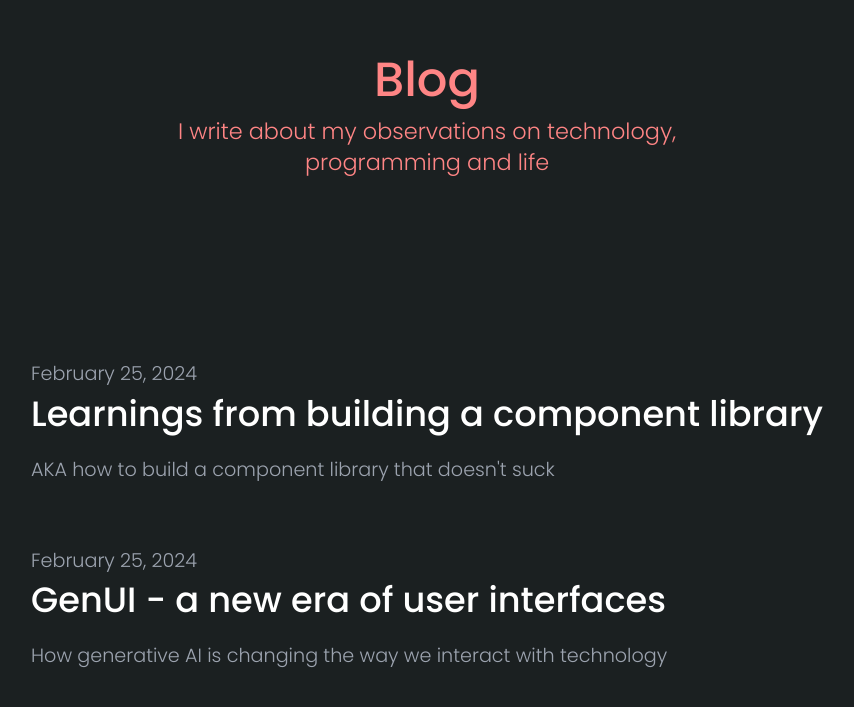
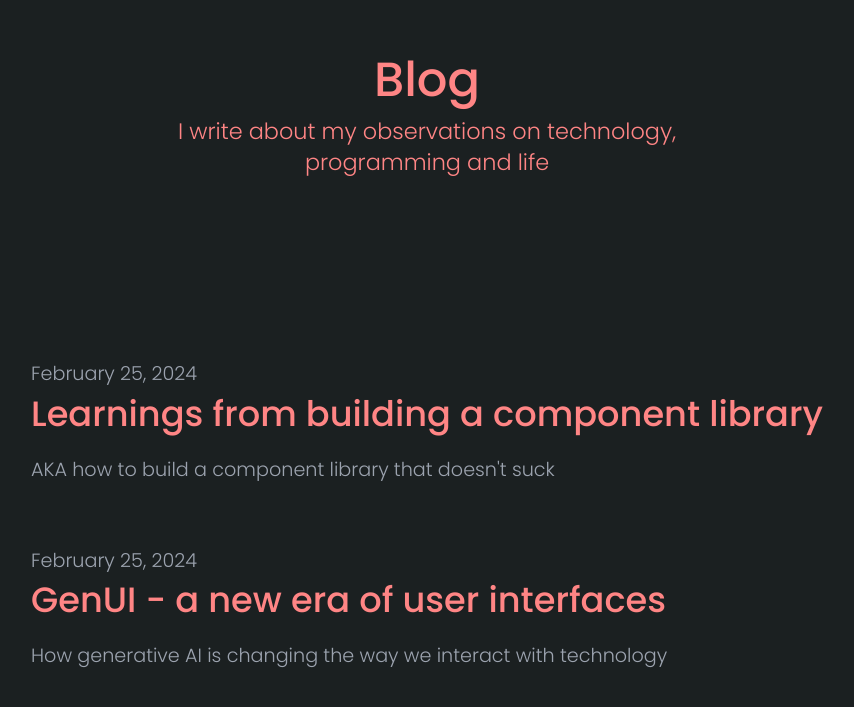
Before and after one commit to juiceo/juiceo.me, a Next.js app: page /posts in a window 1280 px wide. Shown: the part 139-846 px from the top of the page, without its empty margins (213-1067 px from the left). Before the commit the page ends 809 px from the top, so only its background shows below. Built offline with nearby package versions, Linux system fonts and the light colour scheme.

Commit message:
Add bottom padding to posts

```diff
--- a/src/components/pages/PostsPage.module.css
+++ b/src/components/pages/PostsPage.module.css
@@ -5,6 +5,7 @@
   justify-content: center;
   position: relative;
   overflow: hidden;
+  padding-bottom: 200px;
 }
 
 .header {
@@ -40,6 +41,7 @@
 
 .postTitle {
   margin-bottom: 1rem;
+  color: hsl(var(--color-accent-hsl));
 }
 
 .postDescription, .postDate {
```
